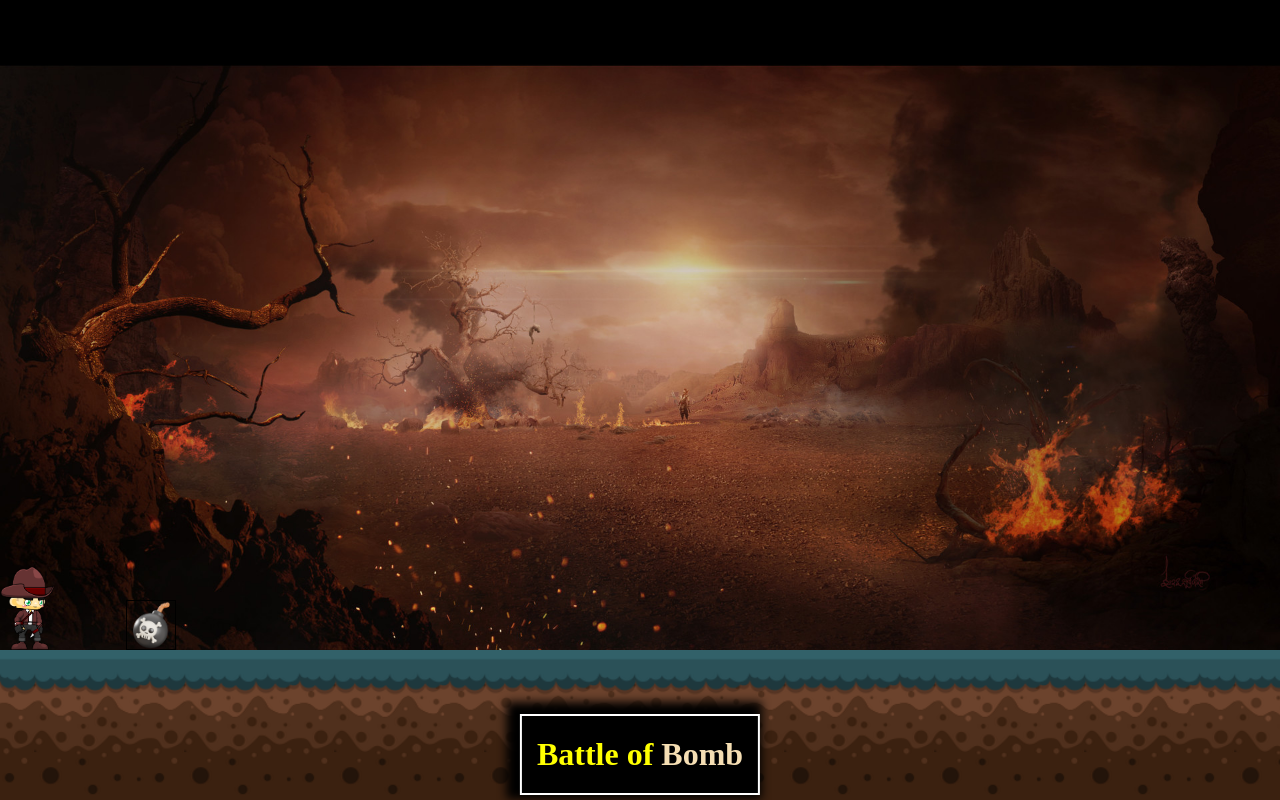
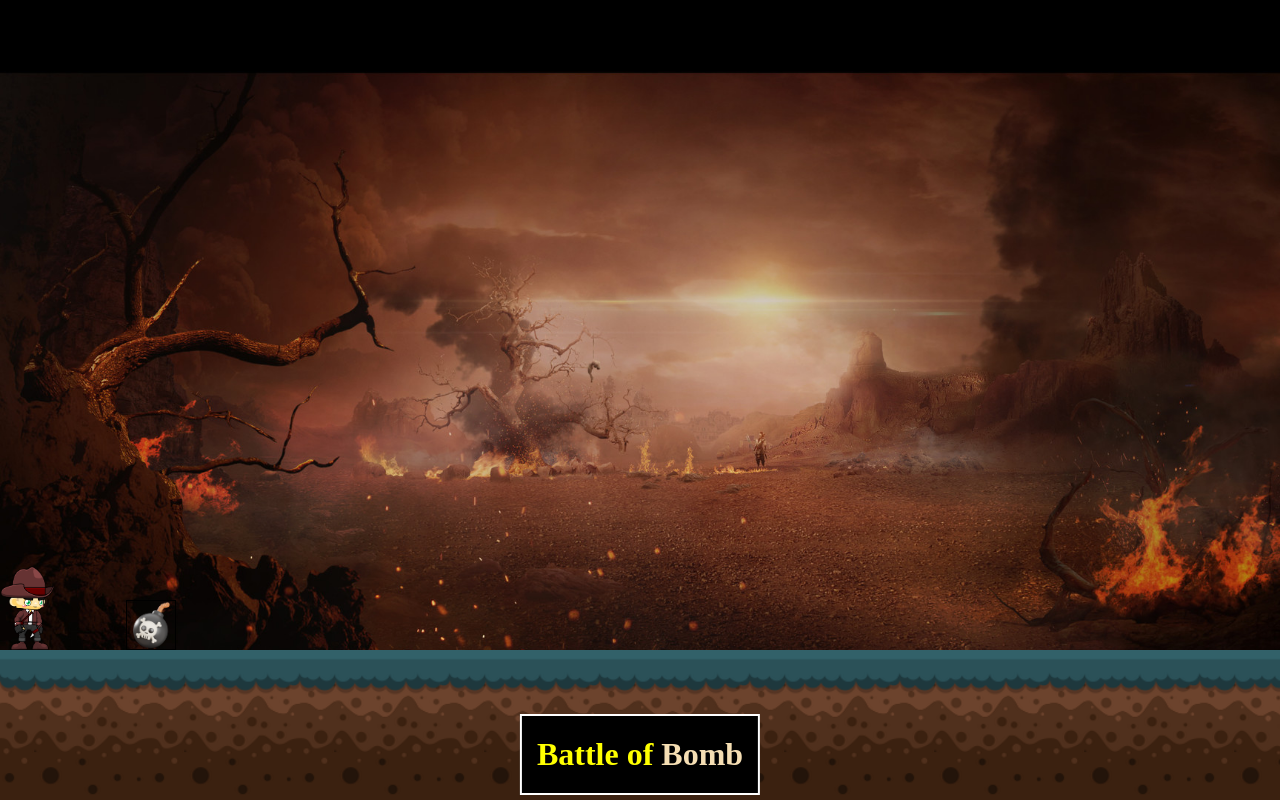
Before and after one commit to sandarubc/mini-game, a plain HTML site: page index.html in a window 1280 px wide. Drawn offline with Linux system fonts and the light colour scheme.

Commit message:
Change background

```diff
--- a/css/style.css
+++ b/css/style.css
@@ -16,9 +16,8 @@
 body {
   height: 100vh;
   background-image: url(../image/background.jpg);
-    background-repeat: no-repeat;
   overflow: hidden;
-    background-size: contain;
+  background-size: cover;
 }
 
 #ground {
@@ -43,7 +42,6 @@
   transform: translateX(-50%);
   border: 2px solid white;
   background-color: black;
-    box-shadow: -6px -4px 9px 8px;
 }
 #title h1 {
   padding: 10px;
```
Also changed, not shown: 1 other file. Lines whose indentation alone changed are shown as unchanged.
